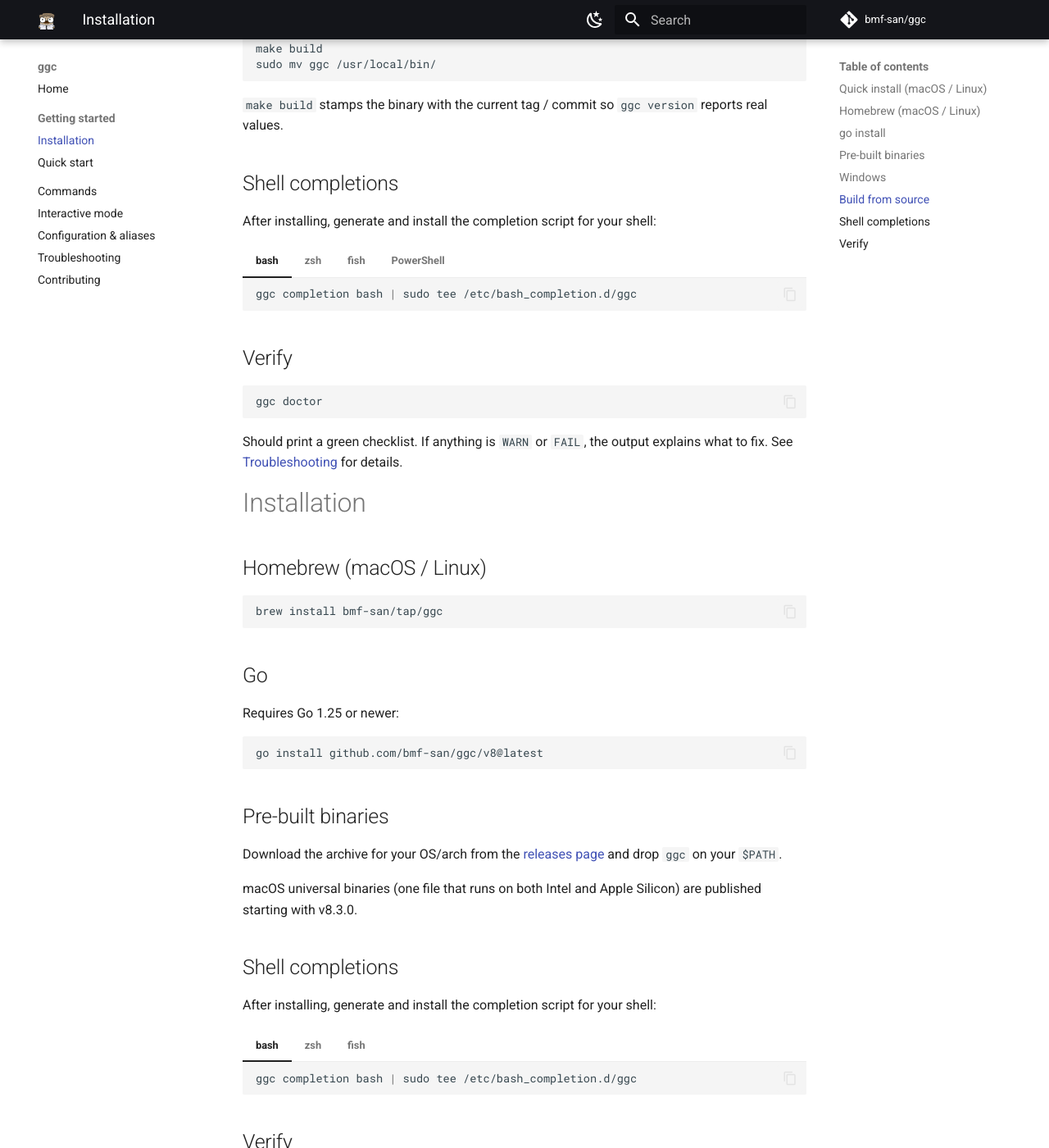
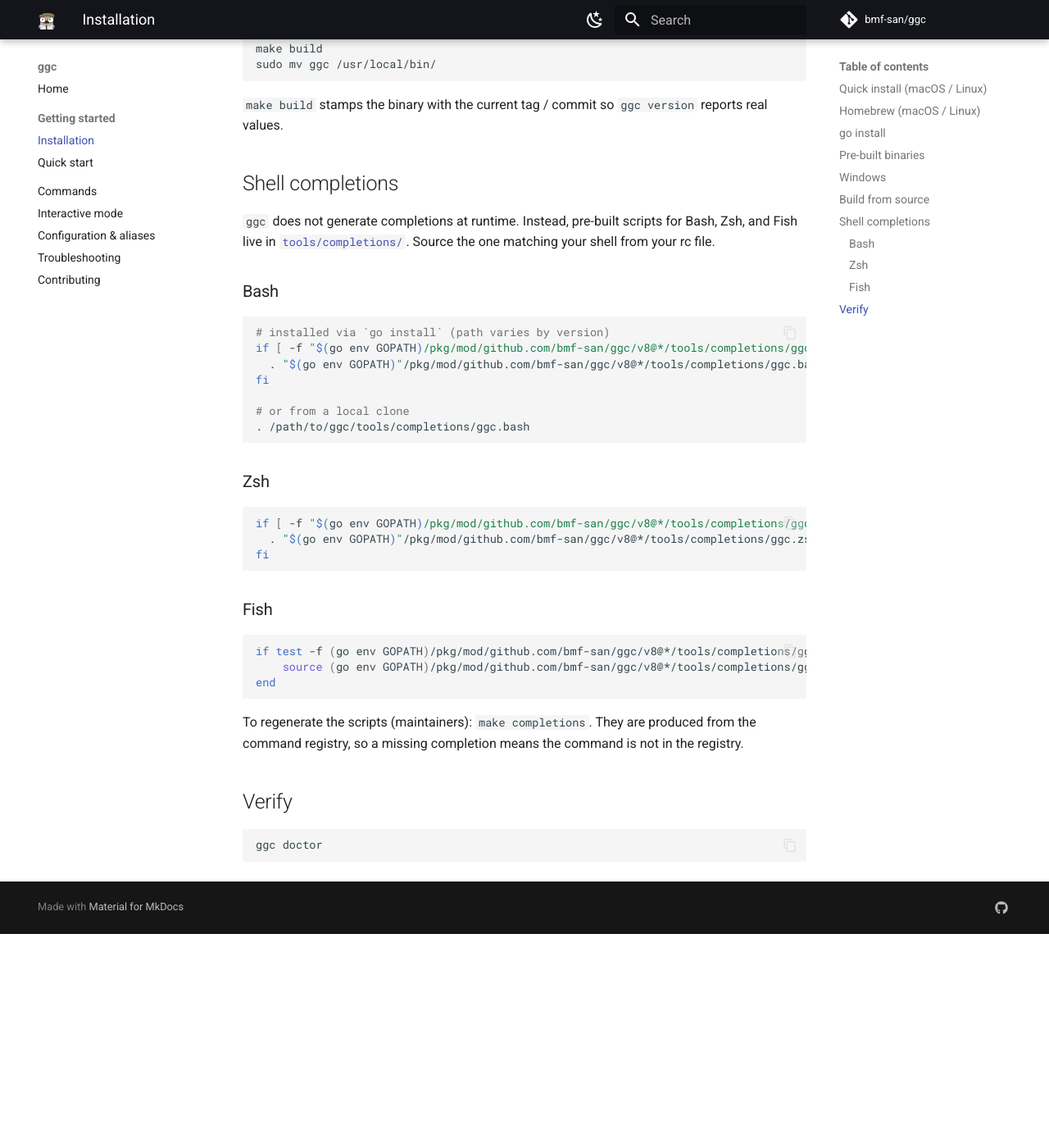
Before and after one commit to bmf-san/ggc, an MkDocs documentation site: the page built from docs/guide/install.md, in a window 1280 px wide and 1400 px high, scrolled down 1536 px. Shown: the whole window at 82% size. Built offline with MkDocs 1.6.1 and Material for MkDocs 9.7.7, drawn with Linux system fonts in a browser that asks for light colours; comment, search, counter and statistics services are not loaded; after the commit the page ends 2675 px from its top, so only the background shows below that; some of the changed text lies outside the part shown.

Commit message:
docs: slim README down to the essentials and move the rest to the docs site (#401)
The README had grown to ~700 lines and was duplicating entire sections of the
docs site (install variants, every keybinding profile, the full interactive
key list, the shell-completion recipe for three shells, the directory tree,
alias grammar, tmux notes). Now that the docs site exists and is fleshed out,
the README can just point at it.

README changes:
* Drop the split Installation section (Pre-compiled / Homebrew / Quick
  install / make build / Development setup / go install). Replace with a
  3-line quick-install snippet plus a link to the install guide.
* Drop the whole "Interactive Command Selection" section, the key tables,
  and the workflow explainer. One short paragraph links to the interactive
  guide.
* Drop the 140-line "Interactive Mode Keybindings" configuration section
  (profiles, per-OS, per-context, per-terminal blocks, config management
  examples). Keep a 6-line summary that links to the config guide.
* Drop the "Directory Structure" tree to a 6-line summary.
* Drop the per-shell "Enabling Completions" snippets; link to the install
  guide's completions section instead.
* Drop the "Supported Environments" heading — folded into Features bullets.
* Keep what only makes sense on the repo front page: badges, logo, demo GIFs,
  the command reference table, unified-syntax note, aliases intro, references,
  contributing / sponsor / stargazers.
* Normalize top-level headings to `##` (previous mix of `#` and `##` broke
  the sidebar TOC on GitHub).

Net: 709 → 218 lines.

Doc site fixes discovered while auditing:
* `docs/guide/install.md`: remove the phantom `ggc completion <shell>` flow.
  ggc does not ship that subcommand; completions live in `tools/completions/`
  and are sourced directly. Also delete a stray second copy of the page that
  was left behind when `install.md` was extended.
* `docs/guide/config.md`: delete a stray second copy of the page that was
  left behind when keybindings / profiles / layered overrides were added.
* `docs/guide/interactive.md`: fix the Workflow-mode hotkeys. The previous
  text said Ctrl+W / Enter / Esc / Ctrl+X, which don't match the default
  profile. Actual defaults: Ctrl+T toggles workflow view, `x` runs, `n`
  creates, `d`/Ctrl+D deletes, Ctrl+N/Ctrl+P cycles, `c` clears.

````diff
--- a/docs/guide/install.md
+++ b/docs/guide/install.md
@@ -64,89 +64,41 @@
 
 ## Shell completions
 
-After installing, generate and install the completion script for your shell:
+`ggc` does not generate completions at runtime. Instead, pre-built scripts for Bash, Zsh, and Fish live in
+[`tools/completions/`](https://github.com/bmf-san/ggc/tree/main/tools/completions). Source the one matching your shell from your rc file.
 
-=== "bash"
+### Bash
 
-    ```bash
-    ggc completion bash | sudo tee /etc/bash_completion.d/ggc
-    ```
+```bash
+# installed via `go install` (path varies by version)
+if [ -f "$(go env GOPATH)/pkg/mod/github.com/bmf-san/ggc/v8@*/tools/completions/ggc.bash" ]; then
+  . "$(go env GOPATH)"/pkg/mod/github.com/bmf-san/ggc/v8@*/tools/completions/ggc.bash
+fi
 
-=== "zsh"
+# or from a local clone
+. /path/to/ggc/tools/completions/ggc.bash
+```
 
-    ```bash
-    ggc completion zsh > ~/.zsh/completions/_ggc
-    # add '~/.zsh/completions' to fpath in your .zshrc
-    ```
+### Zsh
 
-=== "fish"
+```zsh
+if [ -f "$(go env GOPATH)/pkg/mod/github.com/bmf-san/ggc/v8@*/tools/completions/ggc.zsh" ]; then
+  . "$(go env GOPATH)"/pkg/mod/github.com/bmf-san/ggc/v8@*/tools/completions/ggc.zsh
+fi
+```
 
-    ```bash
-    ggc completion fish > ~/.config/fish/completions/ggc.fish
-    ```
+### Fish
 
-=== "PowerShell"
+```fish
+if test -f (go env GOPATH)/pkg/mod/github.com/bmf-san/ggc/v8@*/tools/completions/ggc.fish
+    source (go env GOPATH)/pkg/mod/github.com/bmf-san/ggc/v8@*/tools/completions/ggc.fish
+end
+```
 
-    ```powershell
-    ggc completion powershell | Out-String | Invoke-Expression
-    ```
+To regenerate the scripts (maintainers): `make completions`. They are produced from the command registry, so a missing completion means the command is not in the registry.
 
 ## Verify
 
 ```bash
 ggc doctor
 ```
-
-Should print a green checklist. If anything is `WARN` or `FAIL`, the output explains what to fix. See [Troubleshooting](troubleshooting.md) for details.
-# Installation
-
-## Homebrew (macOS / Linux)
-
-```bash
-brew install bmf-san/tap/ggc
-```
-
-## Go
-
-Requires Go 1.25 or newer:
-
-```bash
-go install github.com/bmf-san/ggc/v8@latest
-```
-
-## Pre-built binaries
-
-Download the archive for your OS/arch from the [releases page](https://github.com/bmf-san/ggc/releases) and drop `ggc` on your `$PATH`.
-
-macOS universal binaries (one file that runs on both Intel and Apple Silicon) are published starting with v8.3.0.
-
-## Shell completions
-
-After installing, generate and install the completion script for your shell:
-
-=== "bash"
-
-    ```bash
-    ggc completion bash | sudo tee /etc/bash_completion.d/ggc
-    ```
-
-=== "zsh"
-
-    ```bash
-    ggc completion zsh > ~/.zsh/completions/_ggc
-    # add '~/.zsh/completions' to fpath in your .zshrc
-    ```
-
-=== "fish"
-
-    ```bash
-    ggc completion fish > ~/.config/fish/completions/ggc.fish
-    ```
-
-## Verify
-
-```bash
-ggc doctor
-```
-
-Should print a green checklist. If something is WARN or FAIL, the output explains what to fix.
````
Also changed, not shown: README.md (+40 -530 lines), docs/guide/config.md (+0 -52 lines), docs/guide/interactive.md (+3 -3 lines).
